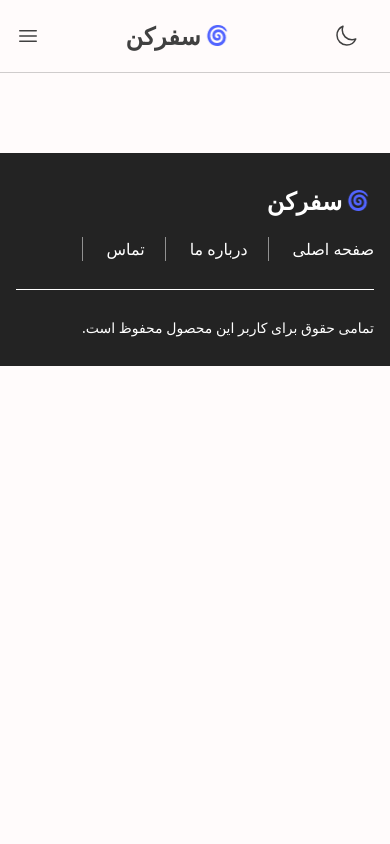
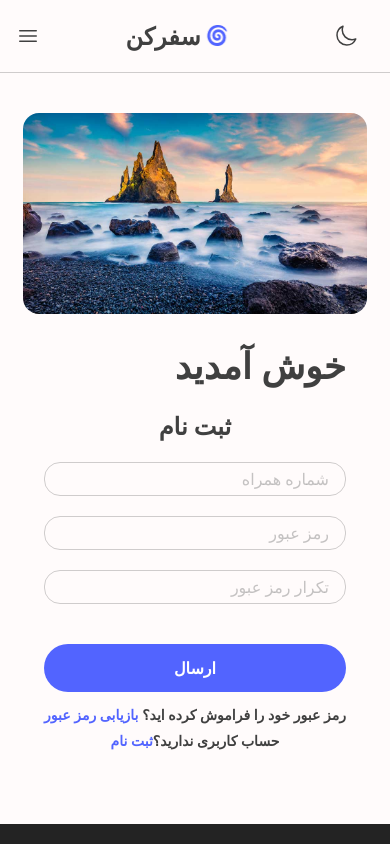
Before and after one commit to AliRezaAzdast/travel-agency, a React (Vite) app: page /signin in a window 390 px wide. Shown: the top 844 px of the page. Built offline with nearby package versions, Linux system fonts and the light colour scheme.

Commit message:
made a login and signing page bouth responsive

```diff
--- a/pages/Login.jsx
+++ b/pages/Login.jsx
@@ -2,6 +2,19 @@ import React from 'react'
 
 export default function Login() {
   return (
-    <div>Login</div>
+    <div className='flex flex-col-reverse lg:flex-row justify-around items-center my-container mt-10 lg:mt-20 gap-x-8'>
+      <div className='my-text'>
+      <h1 className='text-4xl font-bold mb-6 lg:mb-15'>خوش آمدید</h1>
+        <form action="" className='flex flex-col items-center justify-center'>
+          <p className='text-2xl font-semibold'>ورود</p>
+          <input type="text" placeholder='شماره همراه ' className='text-[#898989] border w-full border-[#40404040] rounded-2xl px-4 py-1 mt-5'/>
+          <input type="password"  placeholder='رمز عبور' className='text-[#898989] border w-full border-[#40404040] rounded-2xl px-4 py-1 mt-5'/>
+          <button type='submit' className='w-full bg-primary text-white py-3 font-bold rounded-full mt-10 cursor-pointer'>ارسال</button>
+          <p className='text-sm font-bold mt-5 leading-1.5 min-w-73'>رمز عبور خود را فراموش کرده اید؟ <a href="" className='text-primary'>بازیابی رمز عبور</a> </p>
+          <p className='text-sm font-bold mt-5 leading-1.5'>حساب کاربری ندارید؟<a href="/signin" className='text-primary'>ثبت نام</a></p>
+        </form>
+      </div>
+      <img src="./img/LogAndSin.png" alt="" className='rounded-2xl w-86 mb-8 lg:w-165 xl:w-214'/>
+    </div>
   )
 }
--- /dev/null
+++ b/pages/Signin.jsx
@@ -0,0 +1,52 @@
+import React from "react";
+
+export default function Signin() {
+  return (
+    <div className="flex flex-col-reverse lg:flex-row justify-around items-center my-container mt-10 lg:mt-20 gap-x-8">
+      <div className="my-text">
+        <h1 className="text-4xl font-bold mb-6 lg:mb-15">خوش آمدید</h1>
+        <form action="" className="flex flex-col items-center justify-center">
+          <p className="text-2xl font-semibold">ثبت نام</p>
+          <input
+            type="text"
+            placeholder="شماره همراه "
+            className="text-[#898989] border w-full border-[#40404040] rounded-2xl px-4 py-1 mt-5"
+          />
+          <input
+            type="password"
+            placeholder="رمز عبور"
+            className="text-[#898989] border w-full border-[#40404040] rounded-2xl px-4 py-1 mt-5"
+          />
+          <input
+            type="password"
+            placeholder="تکرار رمز عبور"
+            className="text-[#898989] border w-full border-[#40404040] rounded-2xl px-4 py-1 mt-5"
+          />
+          <button
+            type="submit"
+            className="w-full bg-primary text-white py-3 font-bold rounded-full mt-10 cursor-pointer"
+          >
+            ارسال
+          </button>
+          <p className="text-sm font-bold mt-5 leading-1.5 min-w-73">
+            رمز عبور خود را فراموش کرده اید؟{" "}
+            <a href="" className="text-primary">
+              بازیابی رمز عبور
+            </a>{" "}
+          </p>
+          <p className="text-sm font-bold mt-5 leading-1.5">
+            حساب کاربری ندارید؟
+            <a href="/signin" className="text-primary">
+              ثبت نام
+            </a>
+          </p>
+        </form>
+      </div>
+      <img
+        src="./img/LogAndSin.png"
+        alt=""
+        className="rounded-2xl w-86 mb-8 lg:w-165 xl:w-214"
+      />
+    </div>
+  );
+}
--- a/pages/Signup.jsx
+++ /dev/null
@@ -1,7 +0,0 @@
-import React from 'react'
-
-export default function Signup() {
-  return (
-    <div>Signup</div>
-  )
-}
--- a/src/routes.jsx
+++ b/src/routes.jsx
@@ -1,13 +1,13 @@
 import Index from "../pages/Index"
 import Detail from "../pages/Detail"
 import Login from "../pages/Login"
-import Signup from "../pages/Signup"
+import Signin from "../pages/Signin"
 
 const routes = [
     {path:'/', element:<Index/>},
     {path:'/detail', element:<Detail/>},
     {path:'/login', element:<Login/>},
-    {path:'/singup', element:<Signup/>},
+    {path:'/signin', element:<Signin/>},
 ]
 
 export default routes
```
Also changed, not shown: public/img/LogAndSin.png (added).
